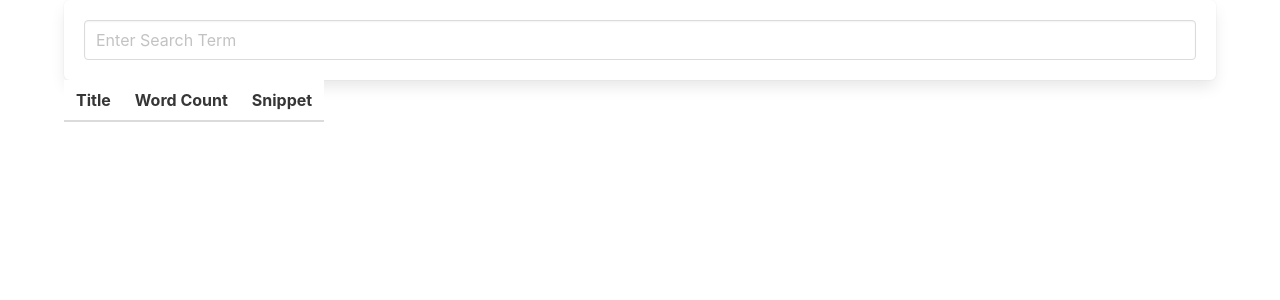
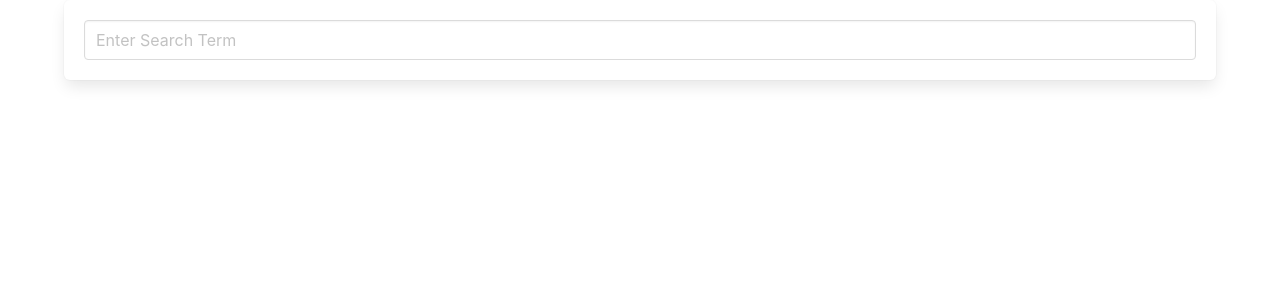
Before and after one commit to akgmage/explore, an Angular app: page / in a window 1280 px wide. Shown: the top 300 px of the page. Built offline with nearby package versions, Linux system fonts and the light colour scheme.

Commit message:
Show table only if page length > 0

```diff
--- a/src/app/app.component.html
+++ b/src/app/app.component.html
@@ -1,4 +1,4 @@
 <div class="container">
     <app-search-bar (submitted)="onTerm($any($event))"></app-search-bar>
-    <app-page-list [pages]="pages"></app-page-list>
+    <app-page-list *ngIf="pages.length" [pages]="pages"></app-page-list>
 </div>
```
